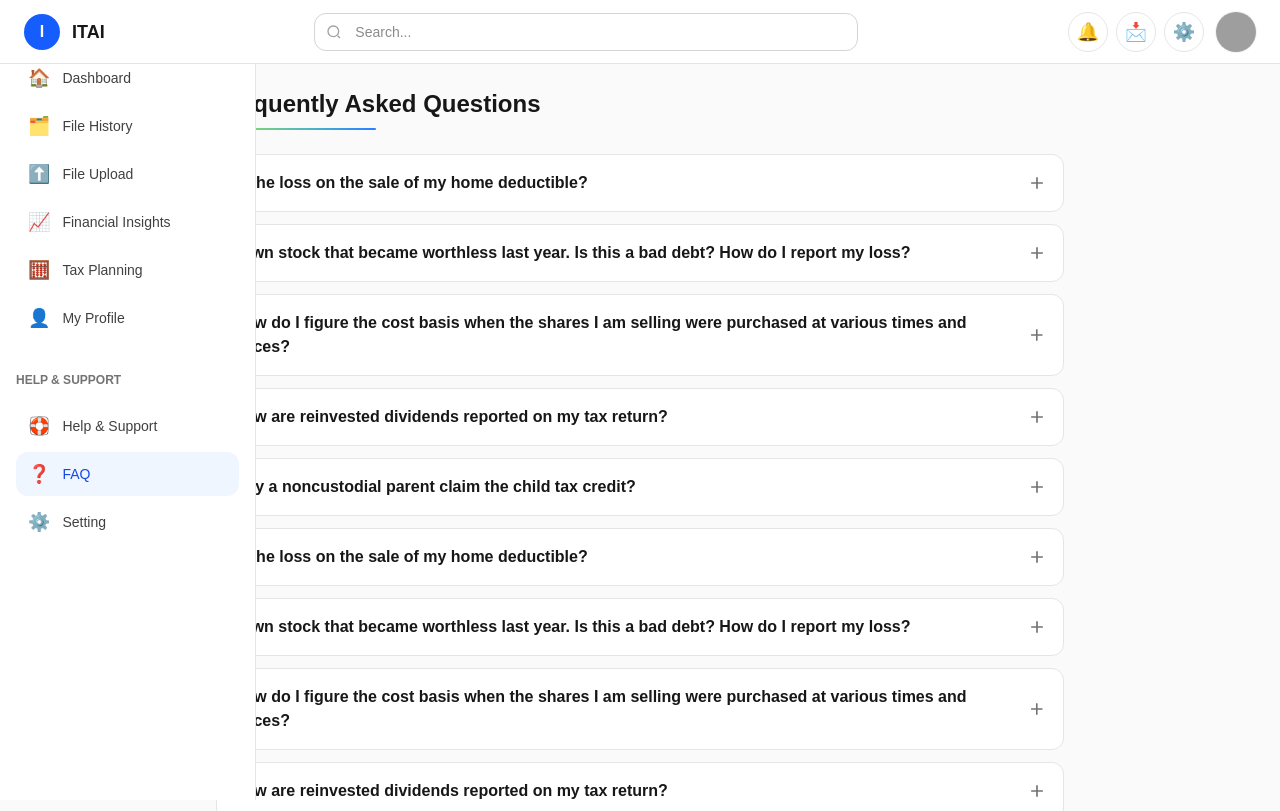
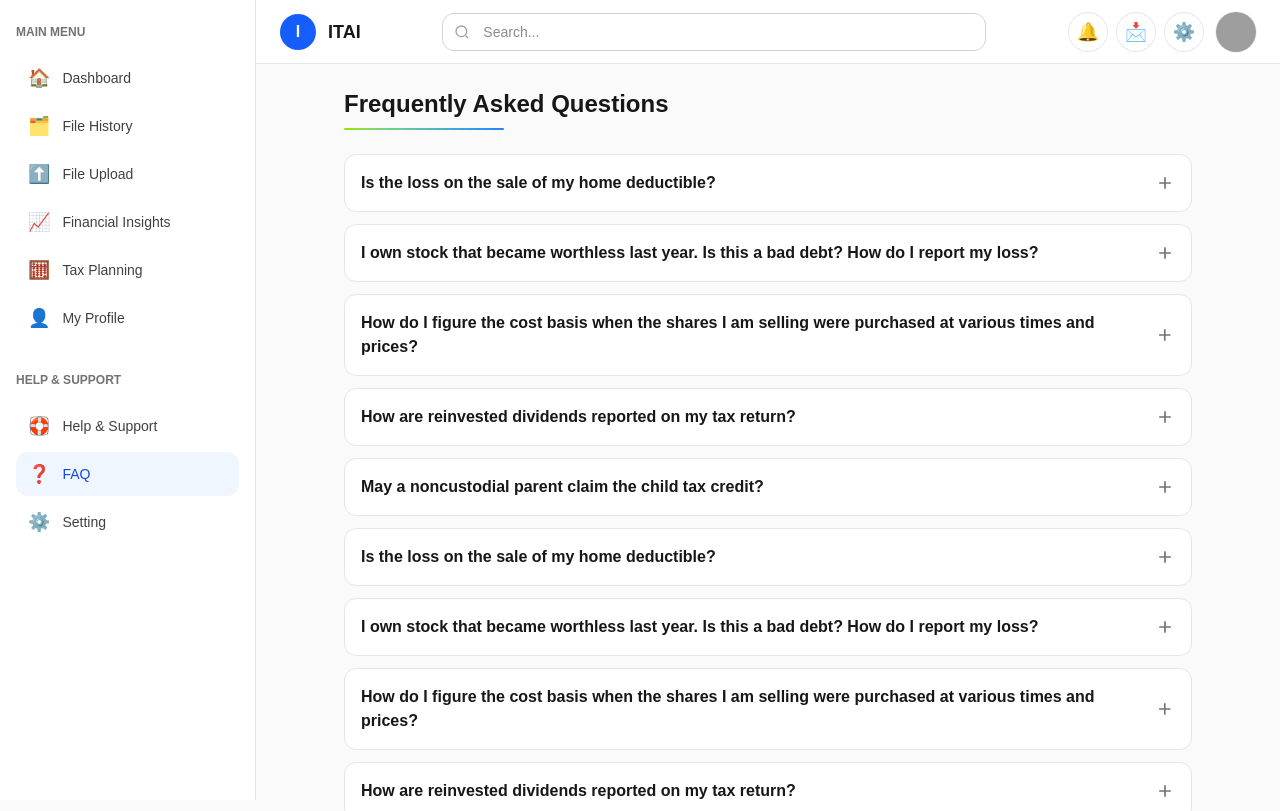
Before and after one commit to jesus-e8matrix/E8-Tax-AI, a Next.js app: page /faq in a window 1280 px wide. Shown: the top 811 px of the page. Built offline with nearby package versions, Linux system fonts and the light colour scheme; grey boxes are pictures that could not be loaded.

Commit message:
Update AppShell.tsx

```diff
--- a/src/app/components/layout/AppShell.tsx
+++ b/src/app/components/layout/AppShell.tsx
@@ -5,9 +5,9 @@
 
 export default function AppShell({ children }: { children: React.ReactNode }) {
   return (
-    <div className="flex min-h-screen w-full bg-neutral-50">
+    <div className="min-h-screen w-full bg-neutral-50 md:pl-64">
       <Sidebar />
-      <div className="flex-1">
+      <div className="flex min-h-screen flex-col">
         <Header />
         <main className="mx-auto max-w-4xl px-4 sm:px-6 py-6">{children}</main>
       </div>
```
